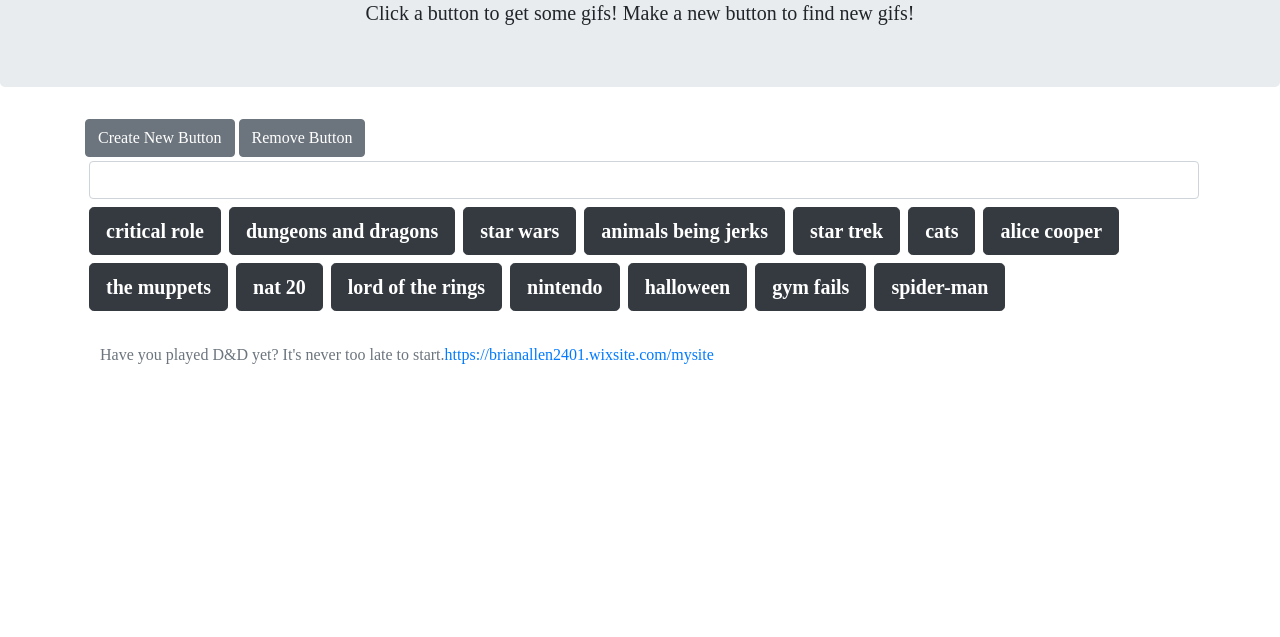
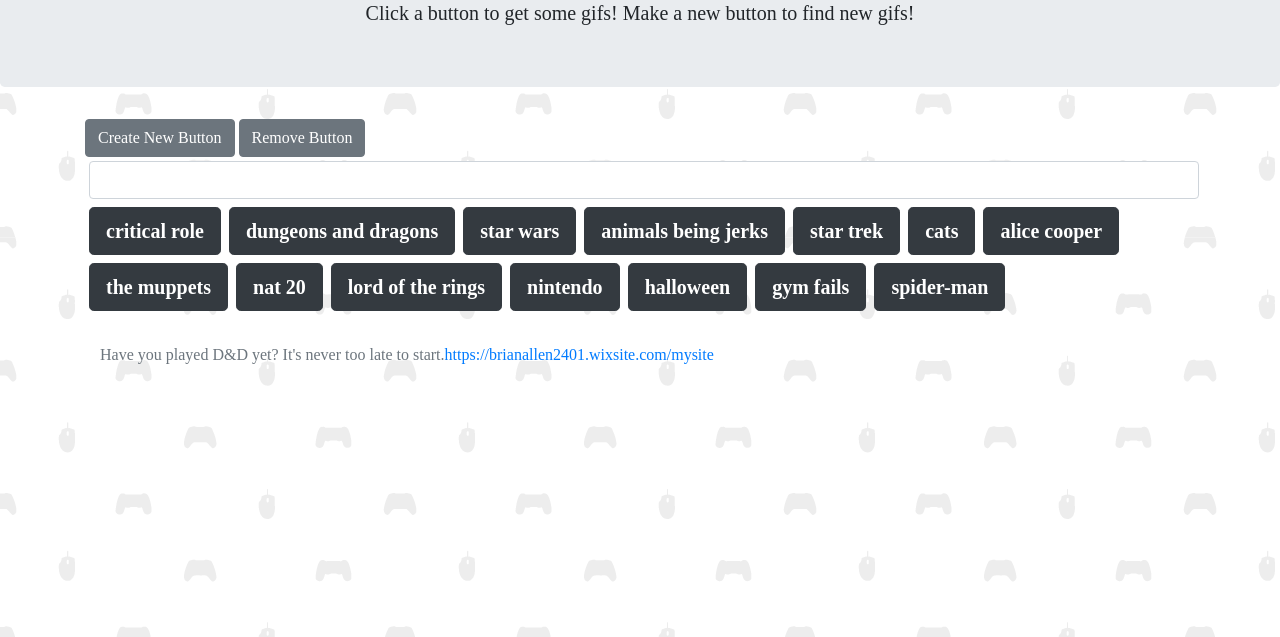
Before and after one commit to Darkthistle982/Giphy-Widget, a plain HTML site: page index.html in a window 1280 px wide. Shown: the part 163-800 px from the top of the page. Drawn offline with nearby package versions, Linux system fonts and the light colour scheme; the site is published under a folder, as on GitHub Pages, so addresses that start at the root find nothing.

Commit message:
once more changed the image link. forgot it was a directory up from this one.

```diff
--- a/assets/css/style.css
+++ b/assets/css/style.css
@@ -1,5 +1,5 @@
 body {
-    background-image: url("/assets/images/gaming-pattern.png");
+    background-image: url("../images/gaming-pattern.png");
     background-repeat: inherit;
     background-size: auto;
 }
```
